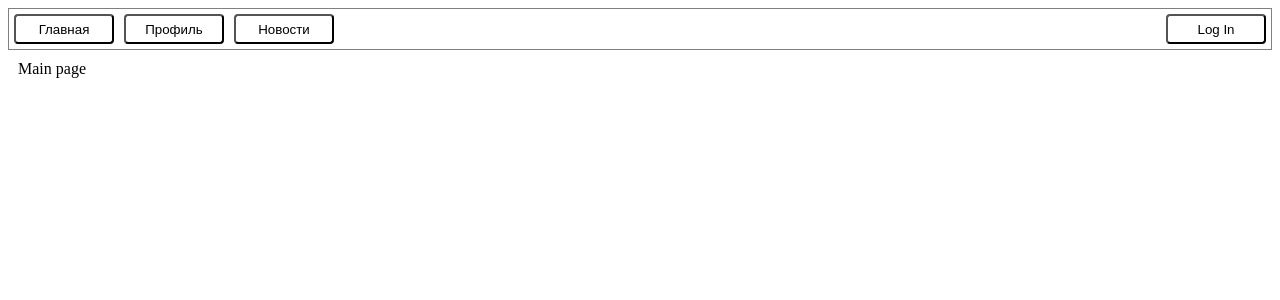
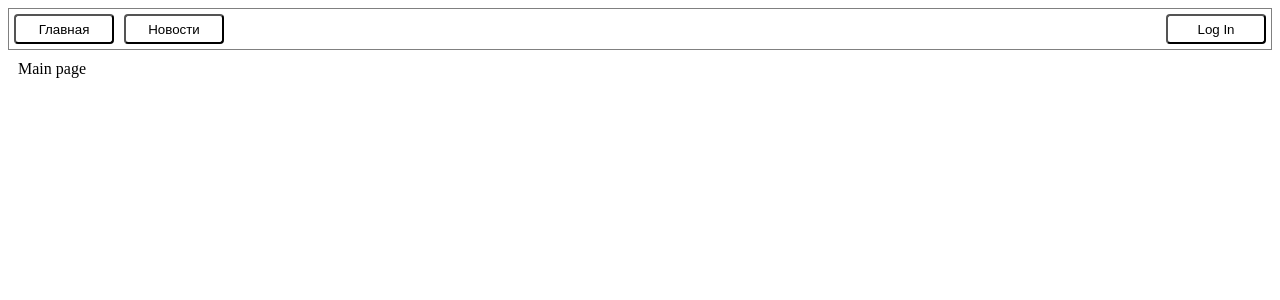
Before and after one commit to xrrrx1/OneTwoTrip-frontend-task, a React (Create React App) app: page / in a window 1280 px wide. Shown: the top 300 px of the page. Built offline with nearby package versions, Linux system fonts and the light colour scheme.

Commit message:
fix-profile-button

```diff
--- a/src/containers/App.js
+++ b/src/containers/App.js
@@ -26,8 +26,8 @@ class App extends Component {
           <Header>
             <div>
               <LinkBtn to="/main" label={"Главная"} />
-              <LinkBtn to="/profile" label={"Профиль"} />
               <LinkBtn to="/news" label={"Новости"} />
+              {isAuth ? <LinkBtn to="/profile" label={"Профиль"} /> : null}
             </div>
             <div>
               {isAuth
```
